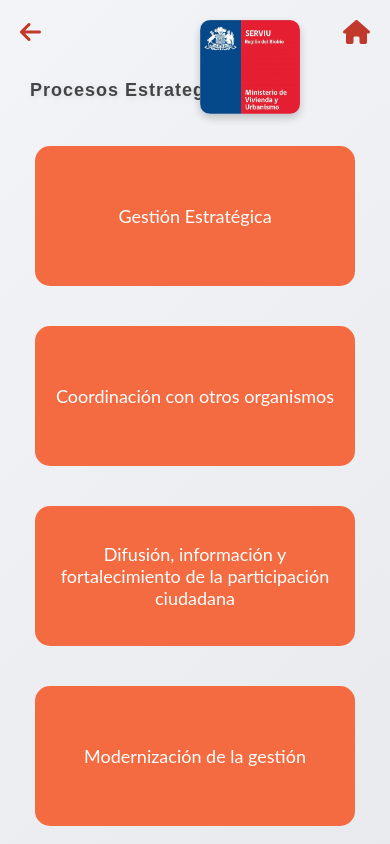
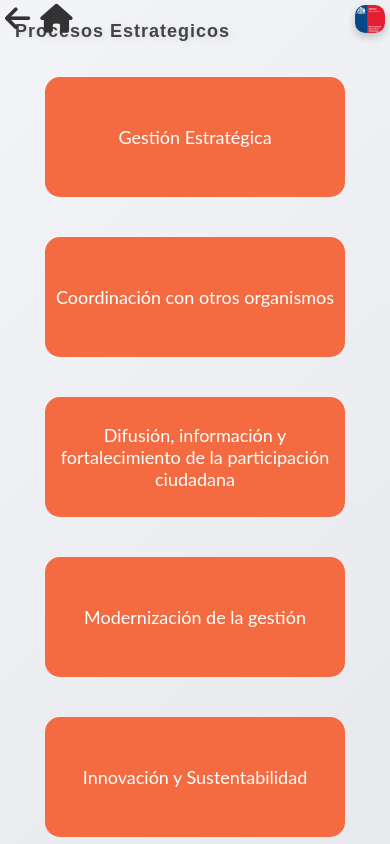
Before and after one commit to moisesAraya/mapa_de_procesos_SERVIU, a plain HTML site: page index.html in a window 390 px wide. Both pictures are taken after a click on the element "Procesos Estratégicos". Shown: the top 844 px of the page. Drawn offline with Linux system fonts and the light colour scheme.

Commit message:
cambio version movil

```diff
--- a/css/general.css
+++ b/css/general.css
@@ -1,7 +1,7 @@
-/* Estilos generales */
+/* Estilos generales para todas las versiones */
 body {
     font-family: 'Lato', sans-serif;
-    background: linear-gradient(135deg, #f3f4f7 0%, #e5e7eb 100%); /* Fondo con un degradado suave */
+    background: linear-gradient(135deg, #f3f4f7 0%, #e5e7eb 100%);
     color: #333;
     margin: 0;
     padding: 0;
@@ -12,26 +12,22 @@ body {
     min-height: 100vh;
 }
 
-/* Título principal (h1) visible en el nivel 0 */
+/* Título principal */
 #nivel0-title {
     display: flex;
-    font-size: 50px;
+    font-size: 50px;  /* Mantener tamaño grande en escritorio */
     color: #1a1a1a;
     text-shadow: 4px 4px 8px rgba(0, 0, 0, 0.1);
     font-weight: 700;
     text-transform: uppercase;
     letter-spacing: 2px;
     margin-bottom: 30px;
-    text-align: center; /* Centramos el título */
-    transition: transform 0.3s ease;
+    text-align: center;
 }
 
-#nivel0-title:hover {
-    transform: scale(1.03); /* Efecto de agrandamiento al hacer hover */
-}
-
+/* Títulos h2 y h3 */
 h2, h3 {
-    font-family: 'Montserrat', sans-serif;  /* Cambiar la tipografía */
+    font-family: 'Montserrat', sans-serif;
     color: #444;
     font-weight: 600;
     text-transform: capitalize;
@@ -41,11 +37,11 @@ h2, h3 {
 }
 
 h2 {
-    font-size: 36px;
+    font-size: 36px;  /* Tamaño grande en escritorio */
 }
 
 h3 {
-    font-size: 28px;
+    font-size: 28px;  /* Tamaño grande en escritorio */
 }
 
 /* Contenedor de Nivel 0 */
@@ -59,31 +55,32 @@ h3 {
     width: 100%;
 }
 
-/* Diseño de las boxes del nivel 0 */
+/* Diseño de los recuadros */
 #nivel0 .box {
     width: 280px;
     height: 150px;
     display: flex;
     justify-content: center;
     align-items: center;
-    font-size: 1.2rem;  /* Ajuste del tamaño del texto */
+    font-size: 1.2rem;
     font-weight: 600;
     color: white;
     border-radius: 18px;
     transition: transform 0.3s ease, background-color 0.3s ease, box-shadow 0.3s ease;
-    box-shadow: 0 6px 12px rgba(0, 0, 0, 0.2); /* Sombras más profundas para dar un efecto 3D */
+    box-shadow: 0 6px 12px rgba(0, 0, 0, 0.2);
     cursor: pointer;
     padding: 15px;
     text-align: center;
-    background: linear-gradient(135deg, #f3f4f7, #e5e7eb); /* Degradado suave */
-    word-wrap: break-word;  /* Evita que el texto sobresalga */
-    white-space: normal;  /* Permitir que el texto se divida en varias líneas */
+    background: linear-gradient(135deg, #f3f4f7, #e5e7eb);
+    word-wrap: break-word;
+    white-space: normal;
+    margin-bottom: 20px;
 }
 
 #nivel0 .box:hover {
     transform: scale(1.1);
     filter: brightness(1.15);
-    box-shadow: 0 8px 15px rgba(0, 0, 0, 0.3); /* Efecto de agrandamiento en hover */
+    box-shadow: 0 8px 15px rgba(0, 0, 0, 0.3);
 }
 
 /* Colores por tipo de proceso */
@@ -99,40 +96,33 @@ h3 {
     background: linear-gradient(135deg, #27ae60 0%, #2ecc71 100%);
 }
 
-/* Subtítulos dinámicos */
-#sub-title {
-    font-size: 30px;
-    color: #555;
-    margin-top: 10px;
-    text-shadow: 1px 1px 2px rgba(0, 0, 0, 0.1);
-    font-weight: normal;
-    letter-spacing: 1px;
-    border-bottom: 3px solid currentColor;
-    display: none;
+/* Estilos del logo */
+#logo-serviu {
+    position: fixed;
+    top: 20px;
+    right: 20px;  /* Mover el logo a la esquina derecha */
+    width: 100px;
+    height: auto;
+    z-index: 1000;
+    border-radius: 10px;
+    box-shadow: 0 4px 8px rgba(0, 0, 0, 0.2);
+    transition: transform 0.3s ease, box-shadow 0.3s ease;
 }
 
-.visible {
-    display: block !important;
-}
-
-/* Nivel 1: Subniveles */
-.estrategico-nivel1, .operacional-nivel1, .soporte-nivel1 {
-    display: flex;
-    flex-wrap: wrap;
-    justify-content: center;
-    gap: 25px;
-    padding: 30px;
+#logo-serviu:hover {
+    transform: scale(1.1);
+    box-shadow: 0 6px 12px rgba(0, 0, 0, 0.3);
 }
 
 /* Estilos para los iconos de navegación */
 #navigation-icons {
     position: fixed;
     top: 20px;
-    width: 100%;
+    left: 20px;  /* Mover los iconos a la izquierda */
     display: flex;
-    justify-content: space-between;
-    padding: 0 20px;
-    z-index: 999;  /* Asegura que los íconos estén siempre por encima */
+    justify-content: flex-start;  /* Alinearlos a la izquierda */
+    gap: 10px;
+    z-index: 999;
 }
 
 #back-button, #home-button {
@@ -142,130 +132,52 @@ h3 {
     transition: transform 0.3s ease, color 0.3s ease;
 }
 
-.estrategico-color #back-button, .estrategico-color #home-button {
-    color: #c0392b;
+#back-button:hover, #home-button:hover {
+    transform: scale(1.1);
 }
 
-.operacional-color #back-button, .operacional-color #home-button {
-    color: #2980b9;
-}
+/* === Estilos específicos para móviles === */
+@media (max-width: 768px) {
 
-.soporte-color #back-button, .soporte-color #home-button {
-    color: #27ae60;
-}
-
-#back-button:hover, #home-button:hover {
-    transform: scale(1.1);
-    filter: brightness(1.2);
-}
-
-/* Ajustar la posición del icono de flecha */
-#back-button {
-    position: fixed;
-    top: 20px;
-    left: 20px;
-}
-
-/* Ajustar la posición del icono de casa */
-#home-button {
-    position: fixed;
-    top: 20px;
-    right: 20px;
-}
-
-/* Contenedor central mejor distribuido */
-.container {
-    max-width: 1200px;
-    width: 100%;
-    padding: 20px;
-    margin: 0 auto;
-    box-shadow: 0px 5px 15px rgba(0, 0, 0, 0.1);
-    background-color: #fff;
-    border-radius: 10px;
-}
-
-/* Ajustes para móviles */
-@media (max-width: 768px) {
-    h2 {
-        font-size: 18px;  /* Reducir tamaño del h2 */
-        margin-top: 80px;  /* Aumentar el margen superior para evitar superposición */
+    /* Ajustar el tamaño de los títulos en móvil */
+    #nivel0-title {
+        font-size: 36px;  /* Reducir tamaño del h1 en móvil */
+        margin-bottom: 20px;
     }
 
-    h3 {
-        font-size: 16px;  /* Reducir tamaño del h3 */
-        margin-top: 60px;  /* Aumentar el margen superior en h3 */
+    h2, h3 {
+        font-size: 18px;  /* Reducir tamaño de los títulos en móvil */
+        margin: 5px 15px;
     }
 
-    #nivel0 .box {
-        font-size: 1rem;  /* Ajustar tamaño de texto en móviles */
-        padding: 10px;
+    /* Ajustes en el contenedor */
+    #nivel0 {
+        gap: 10px;
+        margin-top: 10px;
     }
 
-    #navigation-icons {
-        top: 10px;
-        right: 10px;
-        font-size: 18px;  /* Ajustar tamaño de íconos en móviles */
+    /* Ajustes en los recuadros */
+    #nivel0 .box {
+        width: 100%;
+        font-size: 0.9rem;
+        padding: 10px;
+        margin-bottom: 10px;
     }
 
-    #nivel0 {
-        gap: 10px;  /* Reducir el espacio entre los recuadros */
-        margin-top: 20px;  /* Reducir el espacio superior */
+    /* Ajustar el logo en móvil */
+    #logo-serviu {
+        width: 30px;  /* Hacer el logo más pequeño */
+        right: 5px;
+        top: 5px;
     }
 
-    .box {
-        width: 100%;  /* Hacer que los recuadros ocupen todo el ancho de la pantalla */
-        font-size: 16px;  /* Reducir el tamaño del texto */
-        padding: 10px;
-    }
-}
-
-@media (max-width: 480px) {
-    body {
-        padding: 0;
-        margin: 0;
-    }
-
-    #nivel0 {
-        gap: 5px;  /* Aún menos espacio entre los recuadros */
-        margin-top: 5px;  /* Reducir el margen superior */
-    }
-
-    #nivel0 .box {
-        width: calc(100% - 10px);  /* Usar el ancho completo */
-        font-size: 12px;  /* Reducir más el tamaño del texto */
-        padding: 8px;  /* Reducir el padding */
-    }
-
+    /* Ajustes en los iconos de navegación */
     #navigation-icons {
         top: 5px;
-        right: 5px;
+        left: 5px;  /* Mantener los iconos alineados a la izquierda */
     }
 
     #back-button, #home-button {
-        font-size: 1.5rem;  /* Ajustar aún más el tamaño de los iconos */
-    }
-
-    #logo-serviu {
-        width: 30px;  /* Hacer el logo más pequeño en pantallas muy pequeñas */
+        font-size: 1.8rem;  /* Tamaño más pequeño de iconos en móvil */
     }
 }
-
-#logo-serviu {
-    position: fixed;  /* Fija el logo en su lugar mientras navegas */
-    top: 20px;  /* Colócalo en la parte superior */
-    right: 90px;  /* Alinearlo a la derecha */
-    width: 100px;  /* Ajusta el tamaño del logo */
-    height: max-content;  /* Mantiene la proporción de la imagen */
-    z-index: 1000;  /* Asegura que esté por encima del contenido */
-
-    /* Estilo adicional */
-    border-radius: 10px;  /* Bordes redondeados */
-    box-shadow: 0 4px 8px rgba(0, 0, 0, 0.2);  /* Sombra suave */
-    transition: transform 0.3s ease, box-shadow 0.3s ease;  /* Efecto de transición */
-}
-
-/* Efecto hover */
-#logo-serviu:hover {
-    transform: scale(1.1);  /* Agranda el logo al pasar el cursor */
-    box-shadow: 0 6px 12px rgba(0, 0, 0, 0.3);  /* Aumenta la sombra */
-}
```
